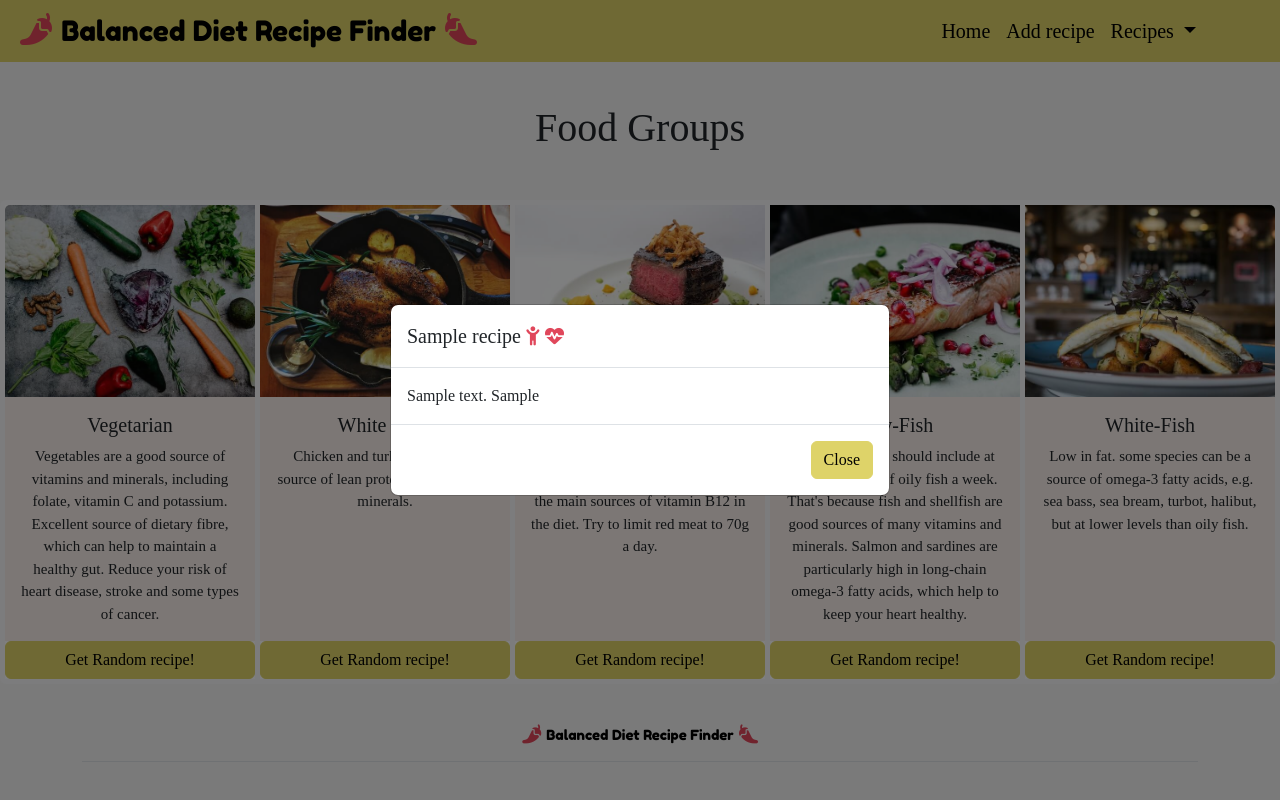
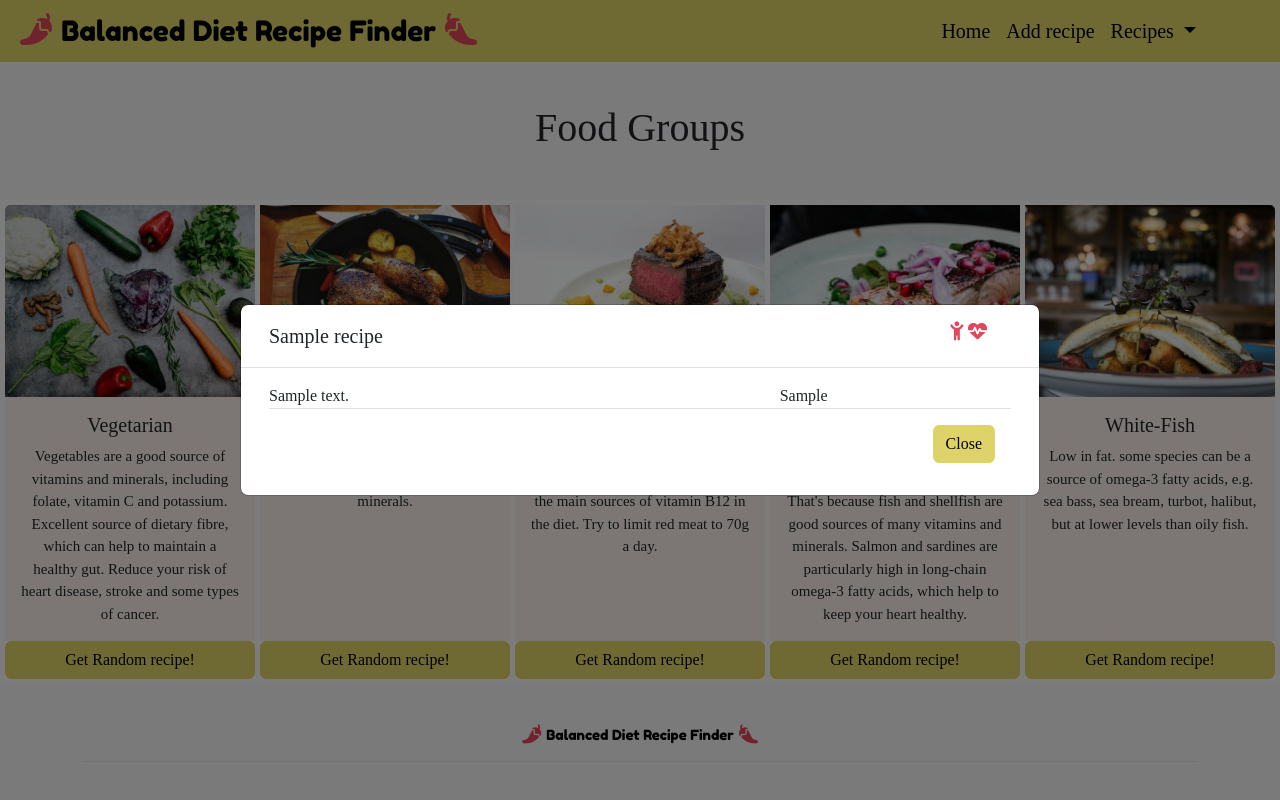
Before and after one commit to nddpj00/mealplanner.2, a Flask app: page / in a window 1280 px wide, after a click on "Get Random recipe!". Run offline with Flask 2, Linux system fonts and the light colour scheme; tables that the repository leaves empty hold one stand-in row (values such as "Sample post"); some libraries are stand-ins or nearby versions; some web fonts are replaced.

Commit message:
transfer code from broken workspace to update grid and layout

```diff
--- a/mealplanner/templates/categories.html
+++ b/mealplanner/templates/categories.html
@@ -21,18 +21,26 @@
     </div>
     <!-- Button trigger modal -->
 
-    <button type="button" class="btn btn-primary" onclick="{%  set random_vegmeal=veg_recipe|random %}" data-bs-toggle="modal" data-bs-target="#randomVegModal">
+    <button type="button" class="btn btn-primary" onclick="{%  set random_vegmeal = veg_recipe|random %}"
+      data-bs-toggle="modal" data-bs-target="#randomVegModal">
       Get Random recipe!
     </button>
 
     <!-- Veg Meal Modal -->
     {% if random_vegmeal %}
-    <div class="modal fade" id="randomVegModal" data-bs-backdrop="static" data-bs-keyboard="false"  tabindex="-1" aria-labelledby="randomVegModal" aria-hidden="true">
-      <div class="modal-dialog modal-dialog-centered">
+    <div class="modal fade" id="randomVegModal" data-bs-backdrop="static" data-bs-keyboard="false" tabindex="-1"
+      aria-labelledby="randomVegModal" aria-hidden="true">
+      <div class="modal-dialog modal-dialog-centered modal-lg">
         <div class="modal-content">
           <div class="modal-header">
+            <div class="container">
+              <div class="row">
+                <div class="col-10">
                   <h5 class="modal-title" id="vegModalHeader">
                     {{ random_vegmeal.recipe_name }}
+                  </h5>
+                </div>
+                <div class="col-1 ms-auto">
                   {% if random_vegmeal.family_friendly == True %}
                   <i class="fa-solid fa-child-reaching"></i>
                   {% endif %}
@@ -40,11 +48,18 @@
                   {% if random_vegmeal.recipe_healthy == True %}
                   <i class="fa-solid fa-heart-pulse"></i>
                   {% endif %}
-            </h5>
+                </div>
+              </div>
+            </div>
             <button type="button" class="btn-close" data-bs-dismiss="modal" aria-label="Close"></button>
           </div>
           <div class="modal-body">
+            <div class="container-fluid">
+              <div class="row">
+                <div class="col-md-8">
                   {{ random_vegmeal.recipe_notes}}
+                </div>
+                <div class="col-md-4 ms-auto">
                   <!-- if location starts with url apply click -->
                   {% if random_vegmeal.recipe_location.startswith("https") %}
                   <a href="{{ random_vegmeal.recipe_location }}" target="_blank">click for recipe.</a>
@@ -52,15 +67,19 @@
                   {{ random_vegmeal.recipe_location }}
                   {% endif %}
                 </div>
+              </div>
 
               <div class="modal-footer">
-            <button type="button" class="btn btn-secondary pageRefresh"  data-bs-dismiss="modal">Close</button>
+                <button type="button" class="btn btn-secondary pageRefresh" data-bs-dismiss="modal">Close</button>
+              </div>
             </div>
           </div>
         </div>
       </div>
     </div>
     {% endif %}
+  </div>
+
 
   <!-- White Meat Meal Card, Button and Modal -->
   <div class="card border-light ">
@@ -69,20 +88,25 @@
       <h5 class="card-title">White Meat</h5>
       <p class="card-text">Chicken and turkey are a good source of lean protein, vitamins and minerals.</p>
     </div>
-    <button type="button" class="btn btn-primary" onclick="{%  set random_wmeat = wmeat_recipe|random %}"  data-bs-toggle="modal" data-bs-target="#randomWmeatModal">
+    <button type="button" class="btn" onclick="{% set random_wmeat = wmeat_recipe|random %}" data-bs-toggle="modal"
+      data-bs-target="#randomWmeatModal">
       Get Random recipe!
     </button>
 
     {% if random_wmeat %}
     <!-- White Meat Meal Modal -->
     <div class="modal fade" id="randomWmeatModal" tabindex="-1" aria-labelledby="randomWmeatModal" aria-hidden="true">
-      <div class="modal-dialog modal-dialog-centered">
+      <div class="modal-dialog modal-dialog-centered modal-lg">
         <div class="modal-content">
           <div class="modal-header">
+            <div class="container">
+              <div class="row">
+                <div class="col-10">
                   <h5 class="modal-title" id="wmeatModalHeader">
-
-              <!-- Get random recipe and displays name, healthy, family and notes -->
                     {{ random_wmeat.recipe_name }}
+                  </h5>
+                </div>
+                <div class="col-1 ms-auto">
                   {% if random_wmeat.family_friendly == True %}
                   <i class="fa-solid fa-child-reaching"></i>
                   {% endif %}
@@ -90,11 +114,18 @@
                   {% if random_wmeat.recipe_healthy == True %}
                   <i class="fa-solid fa-heart-pulse"></i>
                   {% endif %}
-            </h5>
+                </div>
+              </div>
+            </div>
             <button type="button" class="btn-close" data-bs-dismiss="modal" aria-label="Close"></button>
           </div>
           <div class="modal-body">
+            <div class="container-fluid">
+              <div class="row">
+                <div class="col-md-8">
                   {{ random_wmeat.recipe_notes}}
+                </div>
+                <div class="col-md-4 ms-auto">
                   <!-- if location starts with url apply click -->
                   {% if random_wmeat.recipe_location.startswith("https") %}
                   <a href="{{ random_wmeat.recipe_location }}" target="_blank">click for recipe.</a>
@@ -102,8 +133,12 @@
                   {{ random_wmeat.recipe_location }}
                   {% endif %}
                 </div>
+              </div>
+
               <div class="modal-footer">
                 <button type="button" class="btn btn-secondary pageRefresh" data-bs-dismiss="modal">Close</button>
+              </div>
+            </div>
           </div>
         </div>
       </div>
@@ -122,20 +157,26 @@
         Meat is one of the main sources of vitamin B12 in the diet. Try to limit red meat to 70g a day.</p>
 
     </div>
-  <button type="button" class="btn btn-primary" onclick="{%  set random_rmeat=rmeat_recipe|random %}"  data-bs-toggle="modal" data-bs-target="#randomRmeatModal">
+    <button type="button" class="btn" onclick="{%  set random_rmeat = rmeat_recipe|random %}" data-bs-toggle="modal"
+      data-bs-target="#randomRmeatModal">
       Get Random recipe!
     </button>
 
     <!-- Red Meat Meal Modal -->
-  {% if random_rmeant %}
+    {% if random_rmeat %}
     <div class="modal fade" id="randomRmeatModal" tabindex="-1" aria-labelledby="randomRmeatModal" aria-hidden="true">
-    <div class="modal-dialog modal-dialog-centered">
+      <div class="modal-dialog modal-dialog-centered modal-lg">
         <div class="modal-content">
           <div class="modal-header">
+            <div class="container">
+              <div class="row">
+                <div class="col-10">
                   <h5 class="modal-title" id="rmeatModalHeader">
-
+                    {{ random_rmeat.recipe_name }}
                     <!-- Get random recipe and displays name, healthy, family and notes -->
-            {{ random_rmeat.recipe_name }}
+                  </h5>
+                </div>
+                <div class="col-1 ms-auto">
                   {% if random_rmeat.family_friendly == True %}
                   <i class="fa-solid fa-child-reaching"></i>
                   {% endif %}
@@ -143,11 +184,18 @@
                   {% if random_rmeat.recipe_healthy == True %}
                   <i class="fa-solid fa-heart-pulse"></i>
                   {% endif %}
-          </h5>
+                </div>
+              </div>
+            </div>
             <button type="button" class="btn-close" data-bs-dismiss="modal" aria-label="Close"></button>
           </div>
           <div class="modal-body">
+            <div class="container-fluid">
+              <div class="row">
+                <div class="col-md-8">
                   {{ random_rmeat.recipe_notes}}
+                </div>
+                <div class="col-md-4 ms-auto">
                   <!-- if location starts with url apply click -->
                   {% if random_rmeat.recipe_location.startswith("https") %}
                   <a href="{{ random_rmeat.recipe_location }}" target="_blank">click for recipe.</a>
@@ -155,8 +203,13 @@
                   {{ random_rmeat.recipe_location }}
                   {% endif %}
                 </div>
+              </div>
+
+
               <div class="modal-footer">
-          <button type="button" class="btn btn-secondary pageRefresh"  data-bs-dismiss="modal">Close</button>
+                <button type="button" class="btn btn-secondary pageRefresh" data-bs-dismiss="modal">Close</button>
+              </div>
+            </div>
           </div>
         </div>
       </div>
@@ -173,22 +226,26 @@
         That's because fish and shellfish are good sources of many vitamins and minerals.
         Salmon and sardines are particularly high in long-chain omega-3 fatty acids,
         which help to keep your heart healthy.</p>
-
     </div>
-  <button type="button" class="btn btn-primary" onclick="{%  set random_ofish=ofish_recipe|random %}"  data-bs-toggle="modal" data-bs-target="#randomOfishModal">
+    <button type="button" class="btn" onclick="{%  set random_ofish = ofish_recipe|random %}" data-bs-toggle="modal"
+      data-bs-target="#randomOfishModal">
       Get Random recipe!
     </button>
 
     <!-- Oily-Fish Meal Modal -->
     {% if random_ofish %}
     <div class="modal fade" id="randomOfishModal" tabindex="-1" aria-labelledby="randomOfishModal" aria-hidden="true">
-    <div class="modal-dialog modal-dialog-centered">
+      <div class="modal-dialog modal-dialog-centered modal-lg">
         <div class="modal-content">
           <div class="modal-header">
+            <div class="container">
+              <div class="row">
+                <div class="col-10">
                   <h5 class="modal-title" id="ofishModalHeader">
-
-            <!-- Get random recipe and displays name, healthy, family and notes -->
                     {{ random_ofish.recipe_name }}
+                  </h5>
+                </div>
+                <div class="col-1 ms-auto">
                   {% if random_ofish.family_friendly == True %}
                   <i class="fa-solid fa-child-reaching"></i>
                   {% endif %}
@@ -196,11 +253,19 @@
                   {% if random_ofish.recipe_healthy == True %}
                   <i class="fa-solid fa-heart-pulse"></i>
                   {% endif %}
-          </h5>
+                </div>
+              </div>
+            </div>
             <button type="button" class="btn-close" data-bs-dismiss="modal" aria-label="Close"></button>
           </div>
+
           <div class="modal-body">
+            <div class="container-fluid">
+              <div class="row">
+                <div class="col-md-8">
                   {{ random_ofish.recipe_notes}}
+                </div>
+                <div class="col-md-4 ms-auto">
                   <!-- if location starts with url apply click -->
                   {% if random_ofish.recipe_location.startswith("https") %}
                   <a href="{{ random_ofish.recipe_location }}" target="_blank">click for recipe.</a>
@@ -208,8 +273,12 @@
                   {{ random_ofish.recipe_location }}
                   {% endif %}
                 </div>
+              </div>
+
               <div class="modal-footer">
-          <button type="button" class="btn btn-secondary pageRefresh"  data-bs-dismiss="modal">Close</button>
+                <button type="button" class="btn btn-secondary pageRefresh" data-bs-dismiss="modal">Close</button>
+              </div>
+            </div>
           </div>
         </div>
       </div>
@@ -226,20 +295,26 @@
         sea bass, sea bream, turbot, halibut, but at lower levels than oily fish.</p>
 
     </div>
-  <button type="button" class="btn btn-primary" onclick="{%  set random_wfish=wfish_recipe|random %}"  data-bs-toggle="modal" data-bs-target="#randomWfishModal">
+    <button type="button" class="btn" onclick="{%  set random_wfish = wfish_recipe|random %}" data-bs-toggle="modal"
+      data-bs-target="#randomWfishModal">
       Get Random recipe!
     </button>
 
     <!-- White-Fish Meal Modal -->
     {% if random_wfish %}
     <div class="modal fade" id="randomWfishModal" tabindex="-1" aria-labelledby="randomWfishModal" aria-hidden="true">
-    <div class="modal-dialog modal-dialog-centered">
+      <div class="modal-dialog modal-dialog-centered modal-lg">
         <div class="modal-content">
           <div class="modal-header">
+            <div class="container">
+              <div class="row">
+                <div class="col-10">
+
                   <h5 class="modal-title" id="wfishModalHeader">
-
-            <!-- Get random recipe and displays name, healthy, family and notes -->
                     {{ random_wfish.recipe_name }}
+                  </h5>
+                </div>
+                <div class="col-1 ms-auto">
                   {% if random_wfish.family_friendly == True %}
                   <i class="fa-solid fa-child-reaching"></i>
                   {% endif %}
@@ -247,11 +322,18 @@
                   {% if random_wfish.recipe_healthy == True %}
                   <i class="fa-solid fa-heart-pulse"></i>
                   {% endif %}
-          </h5>
+                </div>
+              </div>
+            </div>
             <button type="button" class="btn-close" data-bs-dismiss="modal" aria-label="Close"></button>
           </div>
           <div class="modal-body">
+            <div class="container-fluid">
+              <div class="row">
+                <div class="col-md-8">
                   {{ random_wfish.recipe_notes}}
+                </div>
+                <div class="col-md-4 ms-auto">
                   <!-- if location starts with url apply click -->
                   {% if random_wfish.recipe_location.startswith("https") %}
                   <a href="{{ random_wfish.recipe_location }}" target="_blank">click for recipe.</a>
@@ -259,8 +341,11 @@
                   {{ random_wfish.recipe_location }}
                   {% endif %}
                 </div>
+              </div>
               <div class="modal-footer">
-          <button type="button" class="btn btn-secondary pageRefresh"  data-bs-dismiss="modal">Close</button>
+                <button type="button" class="btn btn-secondary pageRefresh" data-bs-dismiss="modal">Close</button>
+              </div>
+            </div>
           </div>
         </div>
       </div>
```
Lines whose indentation alone changed are shown as unchanged.
